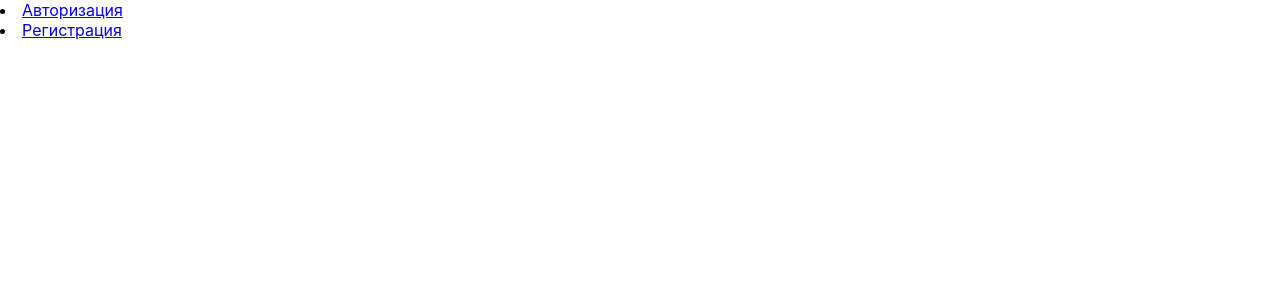
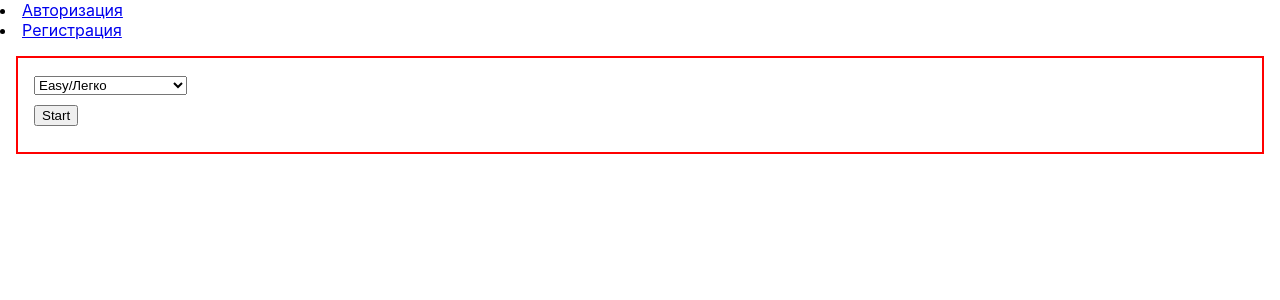
Before and after one commit to plyolik/q-digital-test, a React (Create React App) app: page /start-testing in a window 1280 px wide. Shown: the top 300 px of the page. Built offline with nearby package versions, Linux system fonts and the light colour scheme.

Commit message:
add start page

```diff
--- a/src/App.js
+++ b/src/App.js
@@ -3,6 +3,7 @@ import React from 'react'
 import {BrowserRouter as Router, Link, Route, Switch } from 'react-router-dom'
 import Authorization from './components/Authorization/Authorization'
 import Registration from './components/Registration/Registration'
+import StartTesting from './components/StartTesting/StartTesting'
 
 class App extends React.Component {
 
@@ -16,6 +17,7 @@ class App extends React.Component {
         <Switch>
           <Route path="/authorization" component={Authorization} />
           <Route path="/registration" component={Registration} />
+          <Route path="/start-testing" component={StartTesting} />
         </Switch>
       </Router>
     );
--- a/src/components/Authorization/Authorization.js
+++ b/src/components/Authorization/Authorization.js
@@ -11,14 +11,14 @@ export default class Authorization extends React.Component {
     }
 
     handleChange = (e) => {
-        this.setState({email: e.target.value});
+        this.setState({email: e.target.value})
     }
     handlePasswordChange = (e) =>  {
-        this.setState({password: e.target.value});
+        this.setState({password: e.target.value})
     }
 
     handleSubmit = (e) =>  {
-        e.preventDefault();
+        e.preventDefault()
 
         let user = {
             email: this.state.email,
@@ -42,10 +42,11 @@ export default class Authorization extends React.Component {
 
                 let responseJson = JSON.stringify(response.data)
                 localStorage.setItem('token', responseJson)
+                this.props.history.push('/start-testing')
             })
 
-        this.setState({ email: ''});
-        this.setState({ password: ''});
+        this.setState({ email: ''})
+        this.setState({ password: ''})
     }
 
     render() {
@@ -53,11 +54,11 @@ export default class Authorization extends React.Component {
             <form onSubmit={this.handleSubmit} className="authorization">
                 <h2>Авторизация</h2>
                 <p>Введите ваш e-mail</p>
-                <input type="text" name="auth-mail" onChange={this.handleChange}  value={this.state.email} placeholder="Введите ваш e-mail"></input>
+                <input type="text" onChange={this.handleChange}  value={this.state.email} placeholder="Введите ваш e-mail"></input>
                 <p>Введите ваш пароль</p>
-                <input type="password" name="auth-password" onChange={this.handlePasswordChange} value={this.state.password} placeholder="Введите ваш пароль"></input><br/>
+                <input type="password" onChange={this.handlePasswordChange} value={this.state.password} placeholder="Введите ваш пароль"></input><br/>
                 <button className="button" type="submit">Отправить</button>
             </form>
-        );
+        )
     }
 }
--- /dev/null
+++ b/src/components/StartTesting/StartTesting.js
@@ -0,0 +1,50 @@
+import React from 'react';
+
+export default class Registration extends React.Component {
+    constructor(props) {
+        super(props)
+        this.state = {
+            level: '1'
+        }
+    }
+
+    handleStartClick = (e) => {
+        e.preventDefault()
+
+        let tokenJson = localStorage.getItem('token')
+        let token = JSON.parse(tokenJson)
+        let accessToken = token.access_token
+        let level = parseInt(this.state.level)
+
+        fetch('https://internsapi.public.osora.ru/api/game/play', {
+            method: 'POST',
+            headers: {
+                'Content-Type': 'application/json;charset=utf-8',
+                'Authorization': `Bearer ${accessToken}`
+            },
+            body: JSON.stringify({
+                'type_hard': level,
+                'type': 1
+            })
+        })
+            .then(response => response.json())
+            .then(response => console.log(response))
+    }
+
+    handleLevelChange = (e) => {
+        this.setState({level: e.target.value})
+    }
+
+    render() {
+        return (
+            <div className="authorization">
+                <select onChange={this.handleLevelChange}>
+                    <option disabled="disabled" value>Выберите сложность</option>
+                    <option value="1">Easy/Легко</option>
+                    <option value="2">Тяжело</option>
+                </select><br/>
+                <button onClick={this.handleStartClick} className="button">Start</button>
+            </div>
+        )
+    }
+}
```
